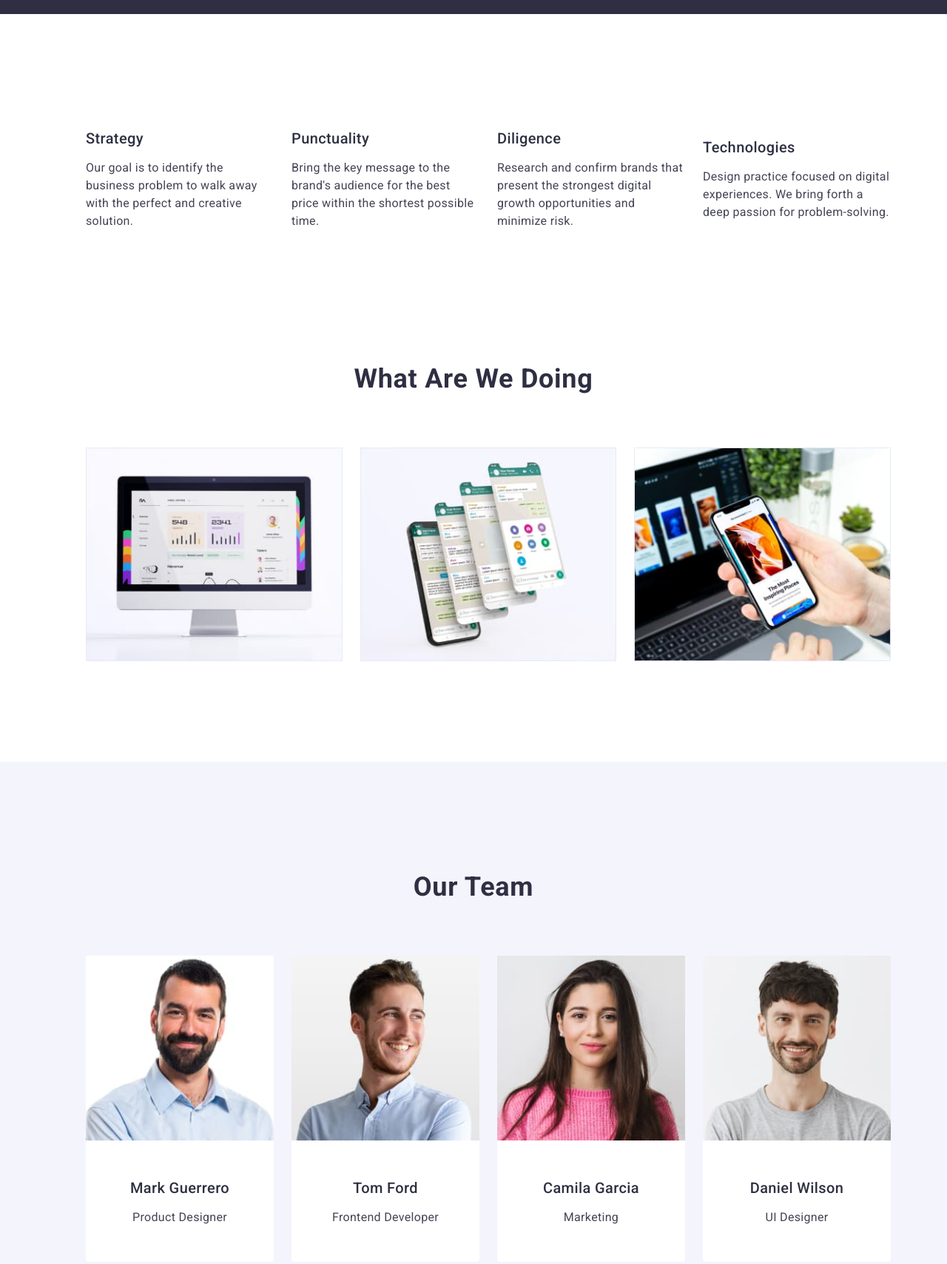
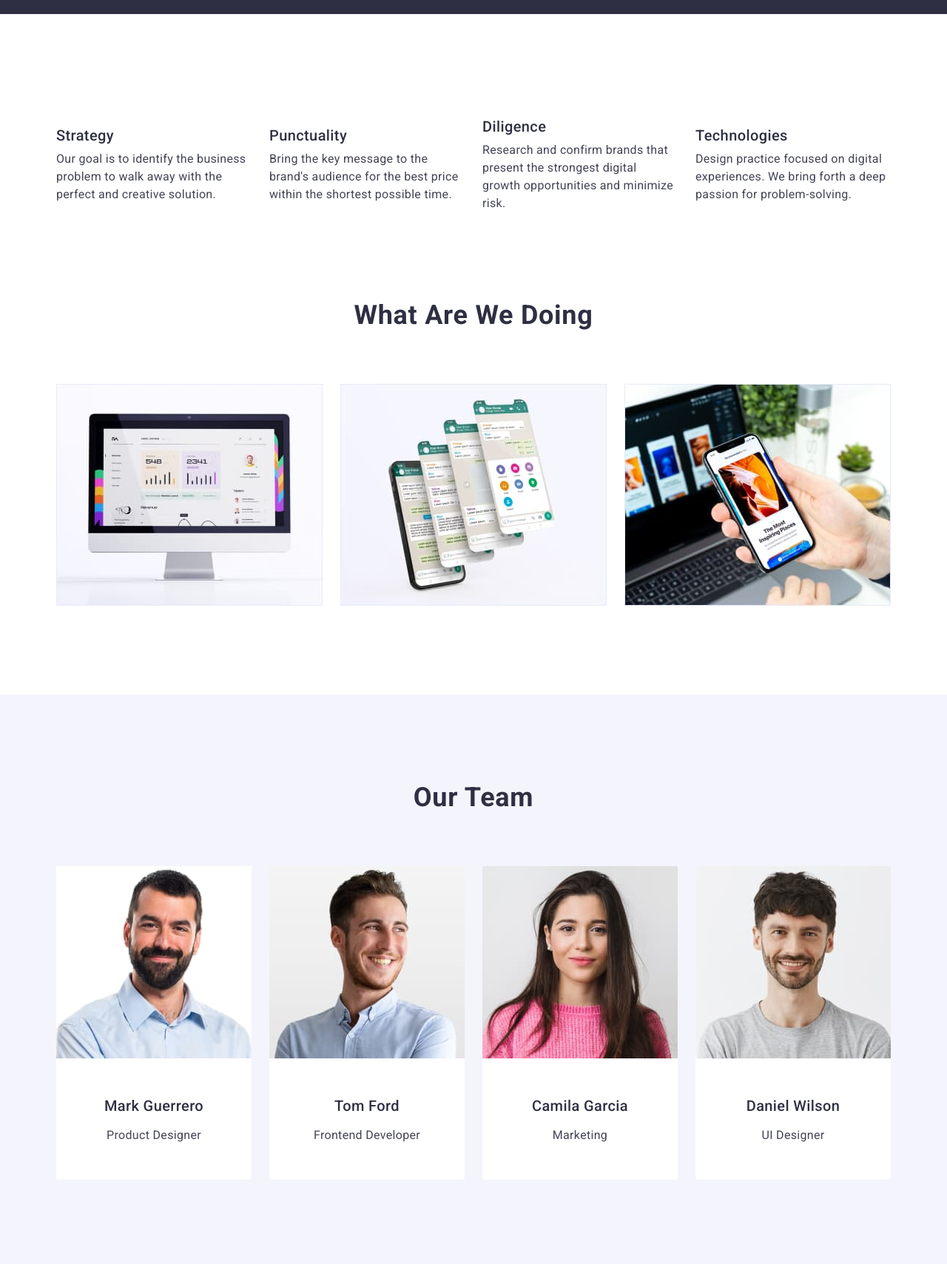
Before and after one commit to VadimKolesnik/goit-markup-hw-03, a plain HTML site: page index.html in a window 1280 px wide. Shown: the part 700-2409 px from the top of the page at 74% size. Drawn offline with nearby package versions, Linux system fonts and the light colour scheme.

Commit message:
fixed margins 2

```diff
--- a/css/styles.css
+++ b/css/styles.css
@@ -200,10 +200,12 @@ img {
   display: flex;
   gap: 24px;
   align-items: center;
+  margin: 0;
+  padding: 0;
 }
 
 .about-link {
-  width: calc((100% - 72px)/4);
+  width: calc((100% - 72px) / 4);
 }
 
 .link {
@@ -230,6 +232,7 @@ img {
   font-style: normal;
   line-height: 1.5;
   letter-spacing: 0.02em;
+  margin: 0;
 }
 .main-title {
   font-size: 56px;
@@ -254,6 +257,7 @@ img {
   letter-spacing: 0.02em;
   text-transform: capitalize;
   margin-bottom: 72px;
+  margin-top: 0;
 }
 .team-header {
   color: var(--overlays-color);
@@ -269,7 +273,7 @@ img {
 .team-list-card {
   background-color: var(--background-color);
   border-radius: 0px 0px 4px 4px;
-  width: calc((100% - 72px)/4);
+  width: calc((100% - 72px) / 4);
 }
 
 .team-text {
@@ -294,6 +298,8 @@ img {
 .team-list {
   display: flex;
   gap: 24px;
+  margin: 0;
+  padding: 0;
 }
 
 /* Doing section */
@@ -316,16 +322,19 @@ img {
   text-transform: capitalize;
   align-items: center;
   margin-bottom: 72px;
+  margin-top: 0;
 }
 .doing-list {
   list-style: none;
   display: flex;
   gap: 24px;
   align-items: center;
+  margin: 0;
+  padding: 0;
 }
 
 .doing-list-img {
-  width: calc((100%-48px)/3);
+  width: calc((100%-48px) / 3);
 }
 
 /* Our Team section */
@@ -366,6 +375,7 @@ img {
   flex-wrap: wrap;
   flex-direction: row;
   margin-bottom: 72px;
+  padding: 0;
   gap: 24px;
 }
 
@@ -403,7 +413,7 @@ img {
 .portfolio {
   list-style: none;
   text-decoration: none;
-  width: calc((100% - 48px)/3);
+  width: calc((100% - 48px) / 3);
 }
 
 .portfolio-project-content {
```
